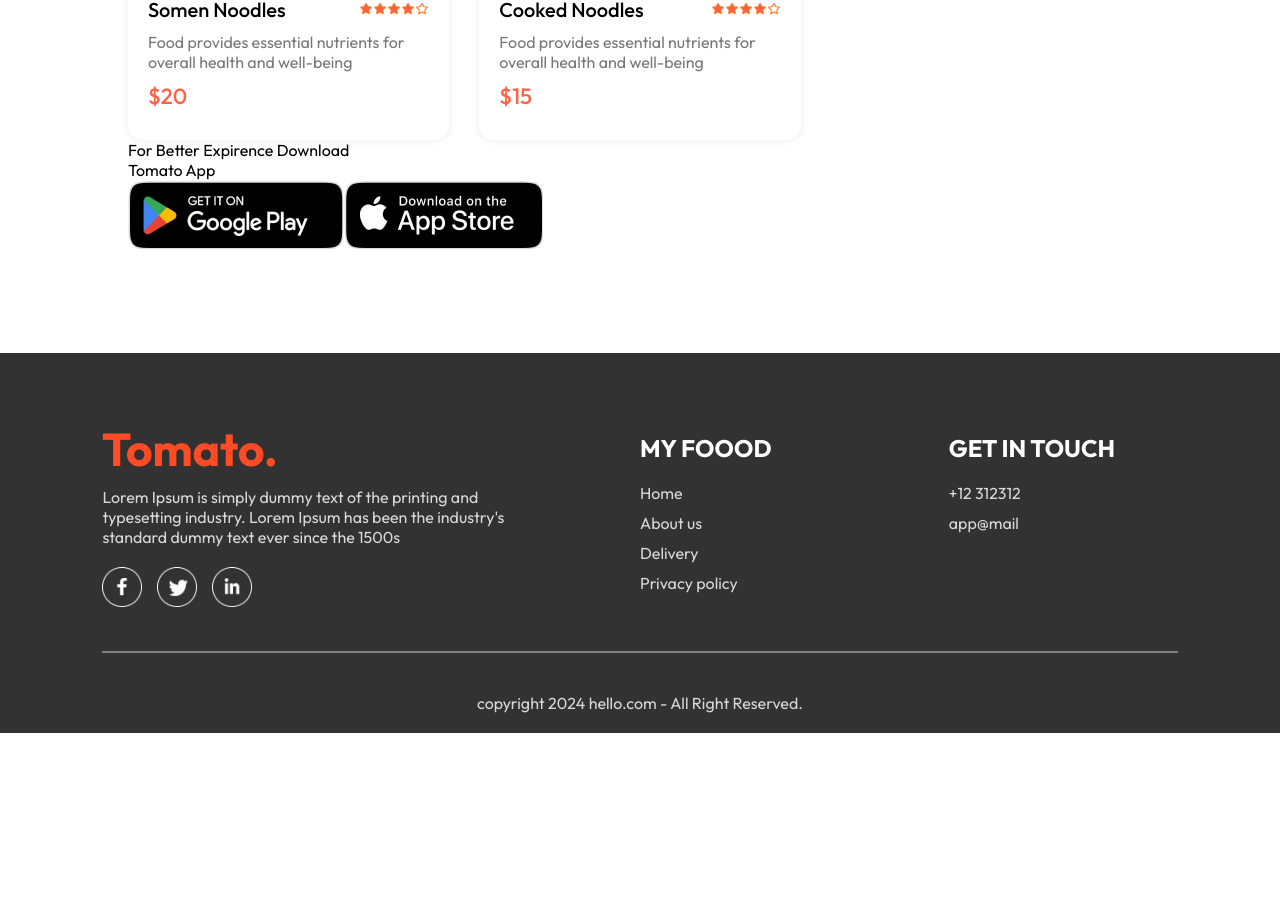
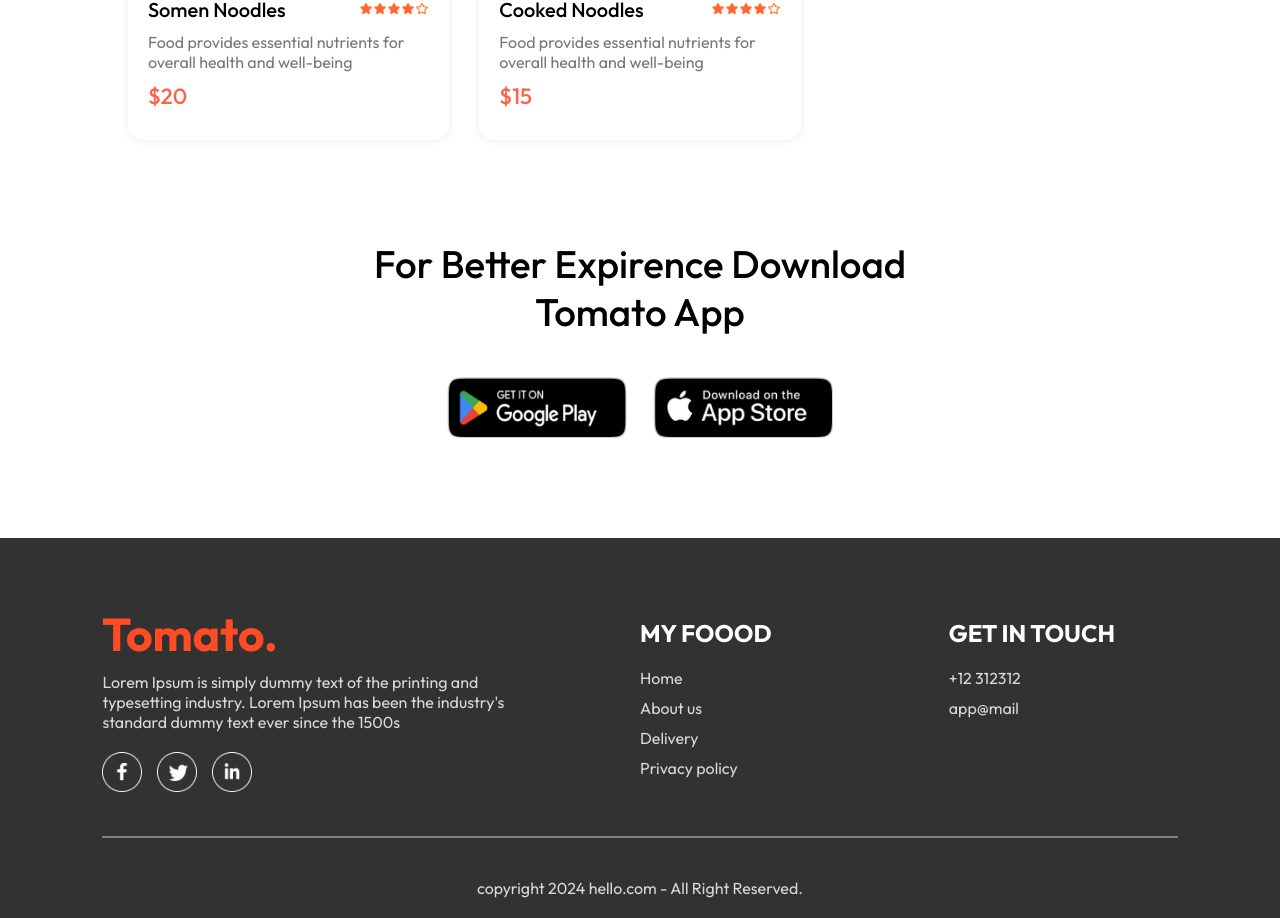
Before and after one commit to agungrachmadprihanto/Food-app-react, a React (Vite) app: page / in a window 1280 px wide. Shown: the part 5973-6891 px from the top of the page. Before the commit the page ends 6706 px from the top, so only its background shows below. Built offline with nearby package versions, Linux system fonts and the light colour scheme.

Commit message:
update Apps Downlaod

```diff
--- a/src/components/AppDownload/AppDownload.css
+++ b/src/components/AppDownload/AppDownload.css
@@ -0,0 +1,24 @@
+.app-download{
+    margin: auto auto;
+    margin-top: 100px;
+    font-size: max(3vw,20px);
+    text-align: center;
+    font-weight: 500;
+}
+.app-download-platforms{
+    display: flex;
+    justify-content: center;
+    gap: max(2vw, 10px);
+    margin-top: 40px;
+
+    img{
+        width: max(30vw,120px);
+        max-width: 180px;
+        transition: 0.5s;
+        cursor: pointer;
+    }
+
+    img:hover{
+        transform: scale(1.05);
+    }
+}
```
